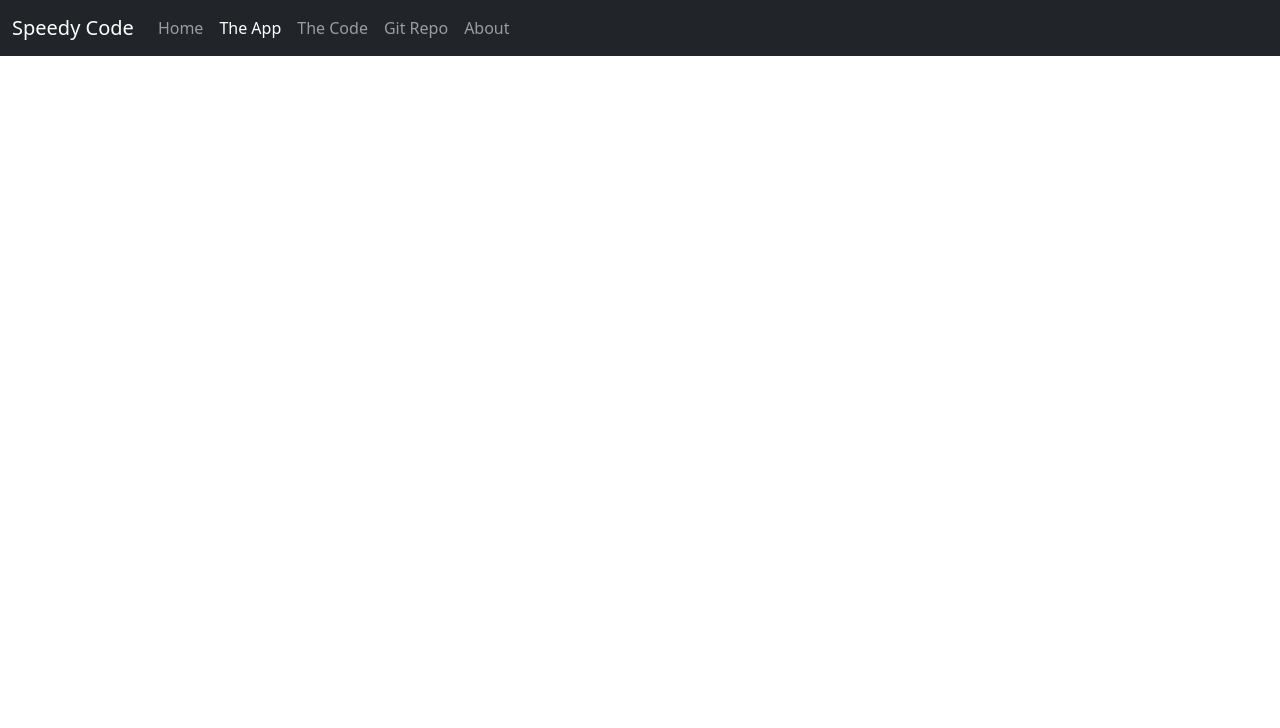
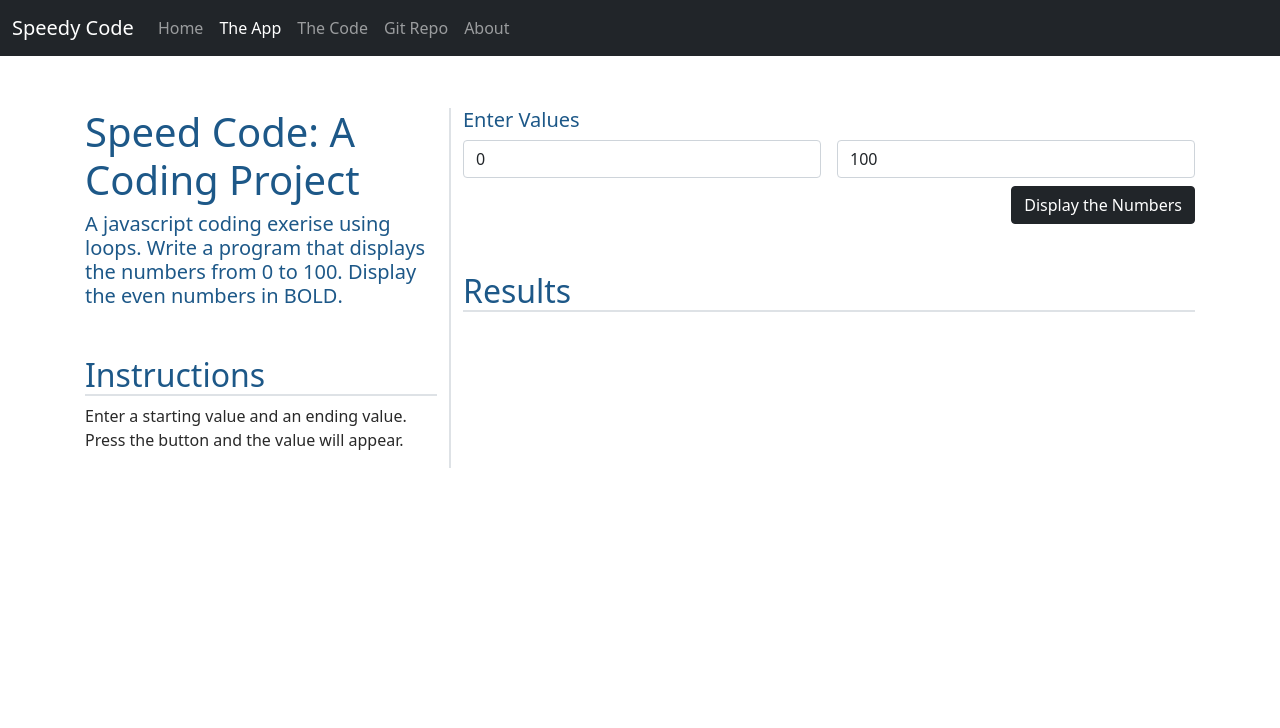
Before and after one commit to edkim3/SpeedyCode, a plain HTML site: page app.html in a window 1280 px wide. Shown: the top 728 px of the page. Drawn offline with nearby package versions, Linux system fonts and the light colour scheme.

Commit message:
Updated app html
Created UI for the app page

```diff
--- a/app.html
+++ b/app.html
@@ -51,8 +51,39 @@
     </nav>
     <!-- Main Section -->
     <main class="flex-shrink-0">
-        <div class="container">
-
+        <div class="container mt-5">
+            <div class="row row-cols-1 row-cols-lg-2">
+                <div class="col col-lg-4 border-end border-2">
+                    <h1>Speed Code: A Coding Project</h1>
+                    <h4 class="lead">A javascript coding exerise using loops. Write a program that displays the numbers from 0 to 100. Display the even numbers in <strong>BOLD</strong>.</h4>
+                    <h2 class="mt-5 border-bottom border-2">Instructions</h2>
+                    <p>Enter a starting value and an ending value. Press the button and the value will appear.</p>
+                </div>
+                <div class="col col-lg-8">
+                    <div>
+                        <h5>Enter Values</h5>
+                        <form class="row gy-2 gx-3">
+                            <div class="col">
+                                <input id="startValue" type="number" class="form-control" placeholder="Start Value" value=0 aria-lable="Start Value">
+                            </div>
+                            <div class="col">
+                                <input id="endValue" type="number" class="form-control" placeholder="End Value" value=100 aria-lable="End Value">
+                            </div>
+                            <div class="col-12 d-flex justify-content-end">
+                                <button id="btnSubmit" type="button" class="btn btn-dark btn-large">Display the Numbers</button>
+                            </div>
+                        </form>
+                        <h2 class="mt-5 border-bottom border-2">Results</h2>
+                        <div class="table-responsive">
+                            <table class="table table-striped table-sm">
+                                <tbody id="results">
+                                    <!-- Results go here -->
+                                </tbody>
+                            </table>
+                        </div>
+                    </div>
+                </div>
+            </div>
         </div>
     </main>
         <!-- Footer Section -->
```
